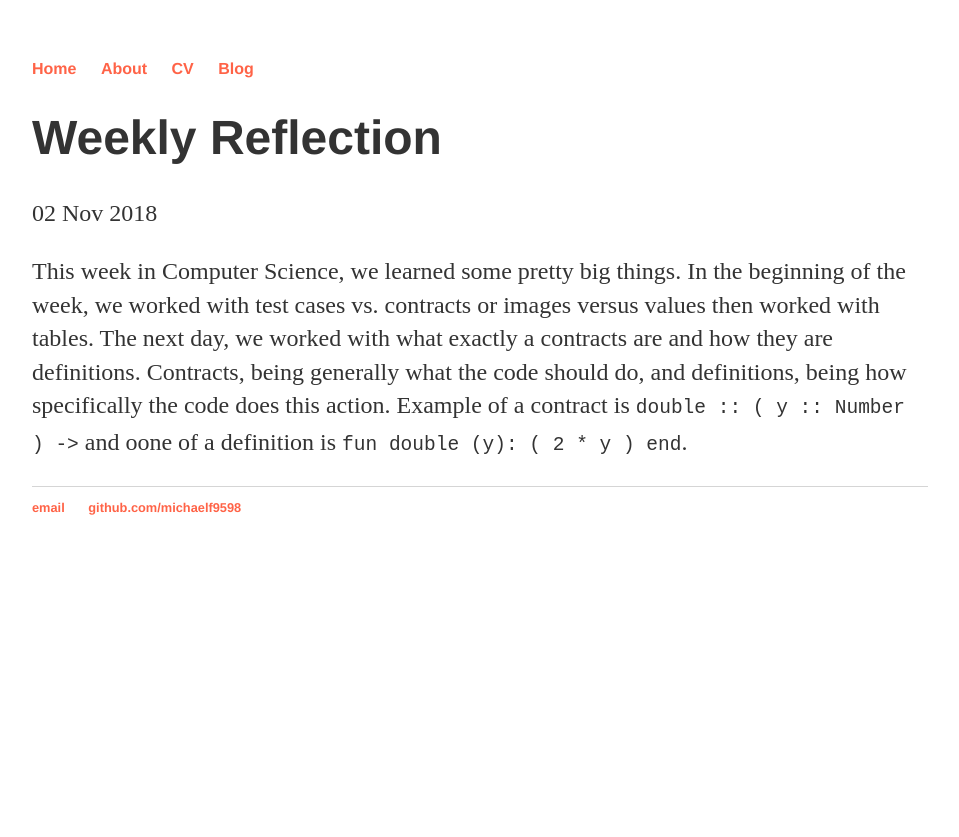
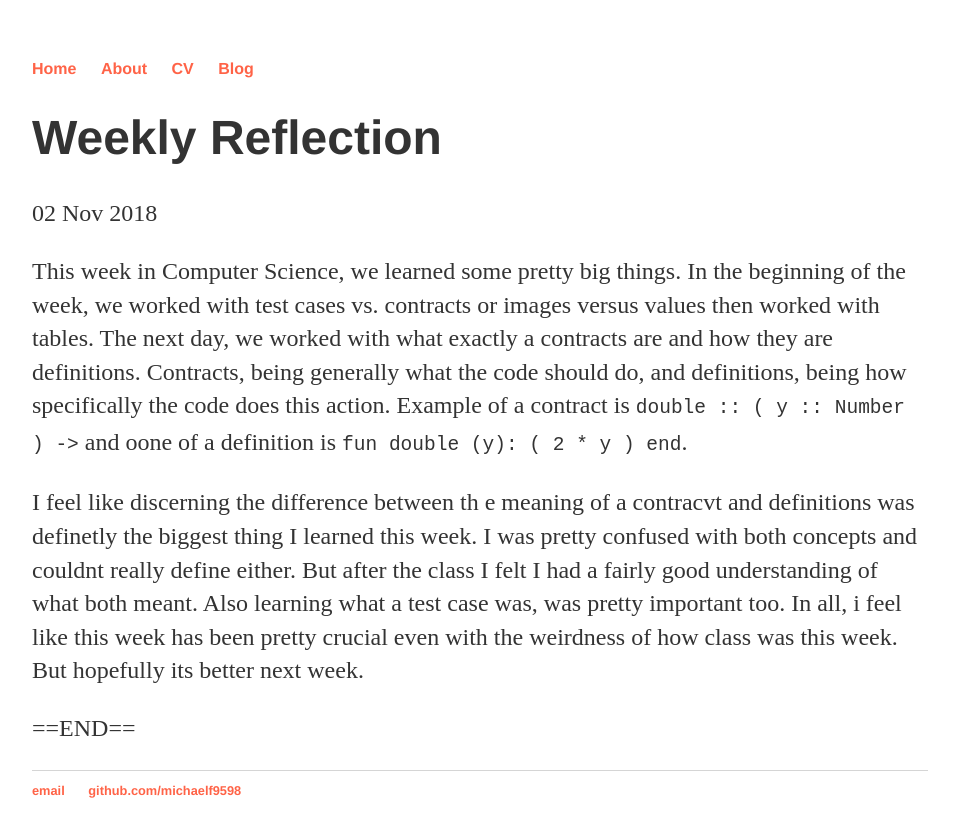
Before and after one commit to michaelf9598/michaelf9598.github.io, a Jekyll site: the page built from _posts/2018-11-2-Contracts-vs-Definitions.md, in a window 1280 px wide. Shown: the top 837 px of the page, without its empty margins (160-1119 px from the left). Built offline with Jekyll 4.4.1, drawn with Linux system fonts in a browser that asks for light colours.

Commit message:
Update 2018-11-2-Contracts-vs-Definitions.md

````diff
--- a/_posts/2018-11-2-Contracts-vs-Definitions.md
+++ b/_posts/2018-11-2-Contracts-vs-Definitions.md
@@ -5,3 +5,8 @@ date: 2018-11-2
 ---
 
 This week in Computer Science, we learned some pretty big things. In the beginning of the week, we worked with test cases vs. contracts or images versus values then worked with tables. The next day, we worked with what exactly a contracts are and how they are definitions. Contracts, being generally what the code should do, and definitions, being how specifically the code does this action. Example of a contract is ```double :: ( y :: Number ) ->``` and oone of a definition is ```fun double (y): ( 2 * y ) end```.
+
+I feel like discerning the difference between th e meaning of a contracvt and definitions was definetly the biggest thing I learned this week. I was pretty confused with both concepts and couldnt really define either. But after the class I felt I had a fairly good understanding of what both meant. Also learning what a test case was, was pretty important too. In all, i feel like this week has been pretty crucial even with the weirdness of how class was this week. But hopefully its better next week.
+
+
+==END==
````
